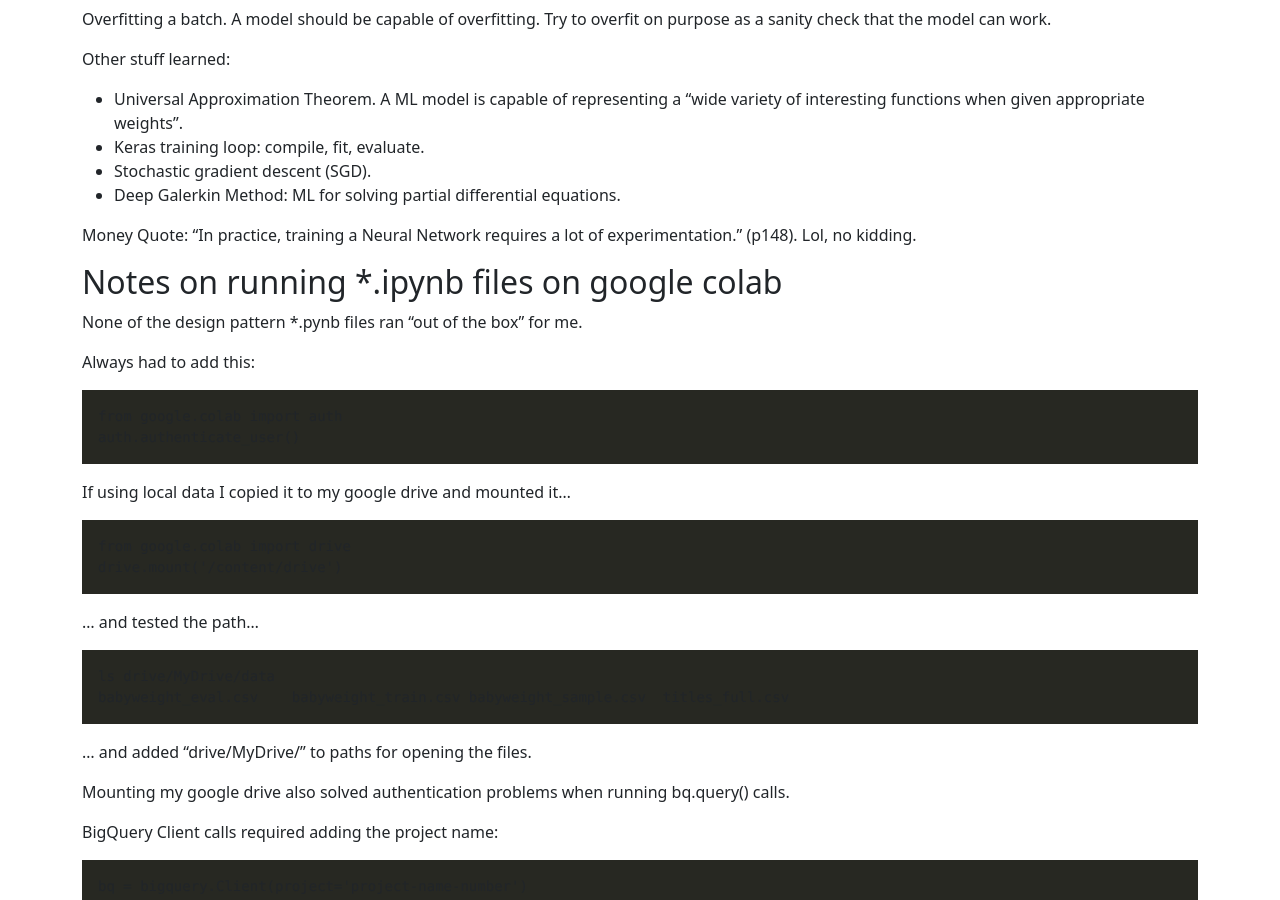
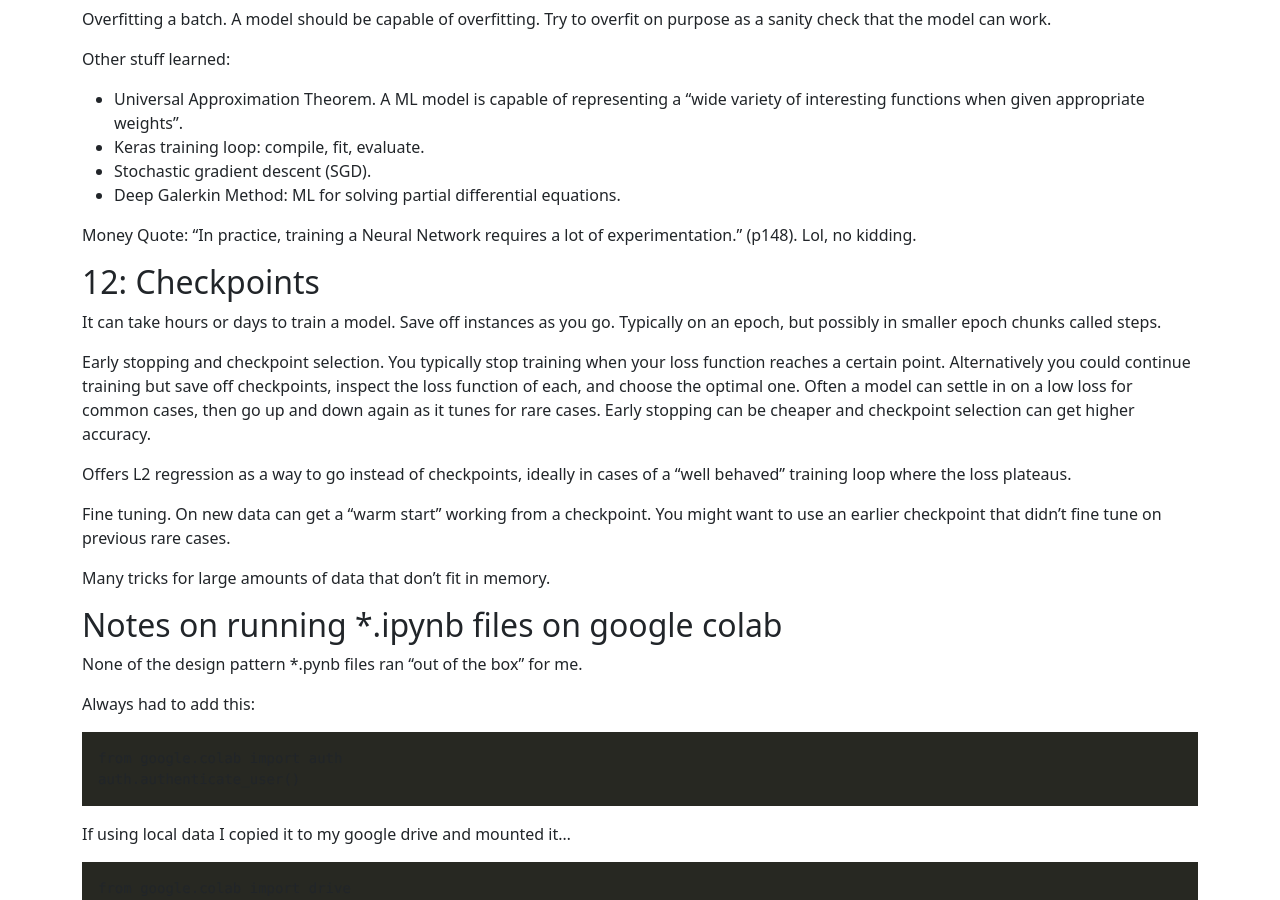
Before and after one commit to matthewdrees/matthewdrees.github.io, a Jekyll site: the page built from _posts/2022-03-14-machine-learning-design-patterns.md, in a window 1280 px wide and 900 px high, scrolled down 3731 px. Built offline with Jekyll 4.4.1, drawn with Linux system fonts in a browser that asks for light colours; some of the changed text lies outside the part shown.

Commit message:
MLDP 12. Checkpoints.

```diff
--- a/_posts/2022-03-14-machine-learning-design-patterns.md
+++ b/_posts/2022-03-14-machine-learning-design-patterns.md
@@ -140,6 +140,18 @@ Other stuff learned:
 
 Money Quote: "In practice, training a Neural Network requires a lot of experimentation." (p148). Lol, no kidding.
 
+## 12: Checkpoints
+
+It can take hours or days to train a model. Save off instances as you go. Typically on an epoch, but possibly in smaller epoch chunks called steps.
+
+Early stopping and checkpoint selection. You typically stop training when your loss function reaches a certain point. Alternatively you could continue training but save off checkpoints, inspect the loss function of each, and choose the optimal one. Often a model can settle in on a low loss for common cases, then go up and down again as it tunes for rare cases. Early stopping can be cheaper and checkpoint selection can get higher accuracy.
+
+Offers L2 regression as a way to go instead of checkpoints, ideally in cases of a "well behaved" training loop where the loss plateaus.
+
+Fine tuning. On new data can get a "warm start" working from a checkpoint. You might want to use an earlier checkpoint that didn't fine tune on previous rare cases.
+
+Many tricks for large amounts of data that don't fit in memory.
+
 ## Notes on running *.ipynb files on google colab
 
 None of the design pattern *.pynb files ran "out of the box" for me.
@@ -216,3 +228,9 @@ Python errors in the last few calls. "df" is not defined, and QueryJob isn't sub
 ### DP11, overfitting.ipynb notes
 
 Quick one! Be sure to use the chapter 4 data folder instead of the chapter 3 data folder. Different data even though files are same name and size.
+
+### DP12, checkpoints.ipynb notes
+
+Had to install tensorflow_io
+
+    !pip3 install tensorflow_io
```
